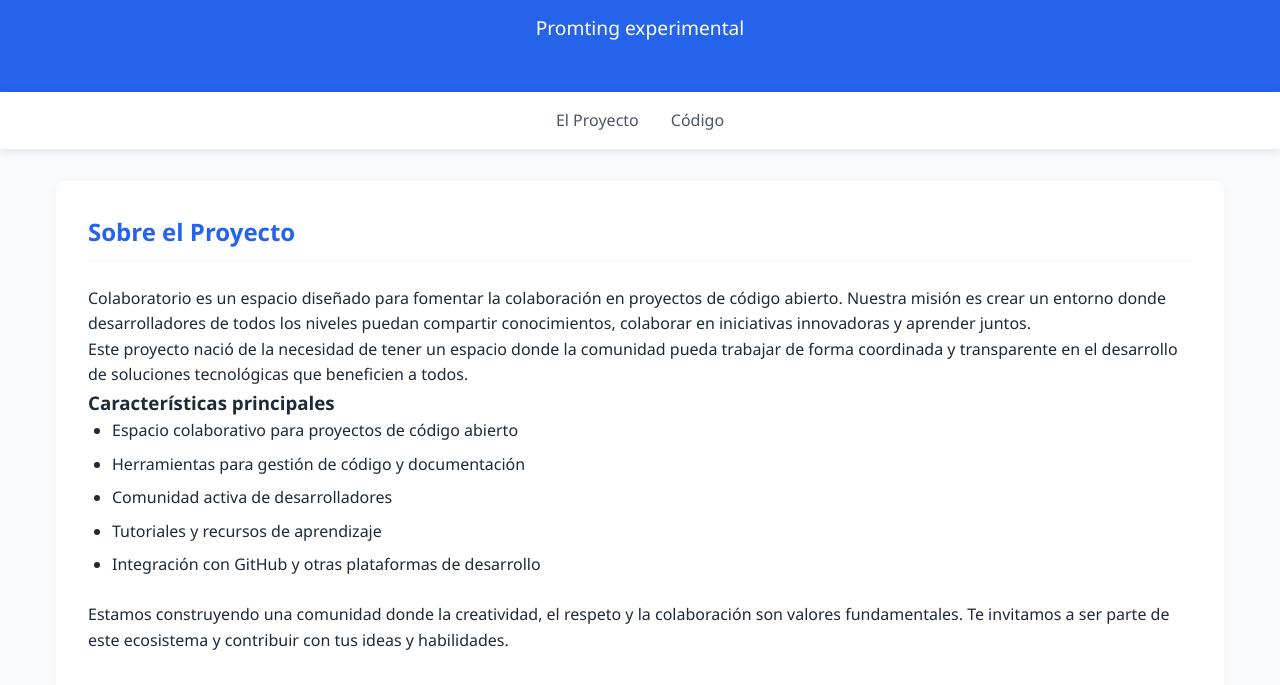
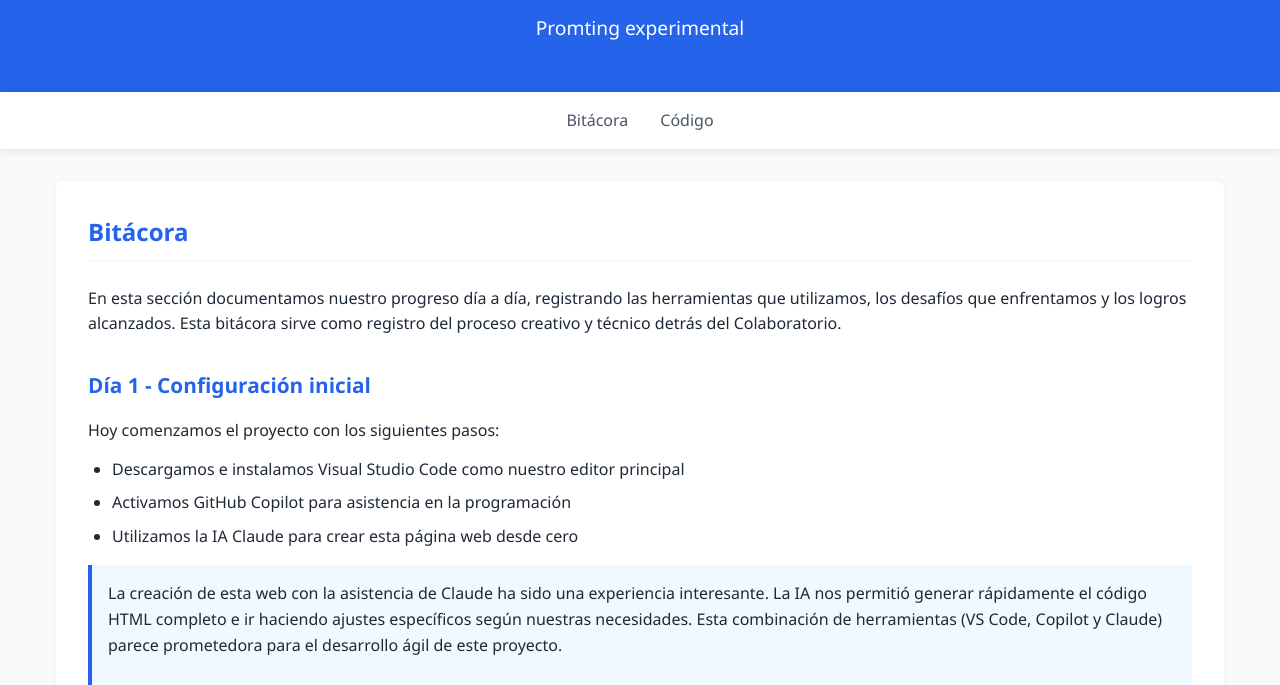
Before and after one commit to RicardoEspinosaRuiz/colaboratorio, a plain HTML site: page index.html in a window 1280 px wide. Shown: the part 115-800 px from the top of the page. Drawn offline with Linux system fonts and the light colour scheme.

Commit message:
Update index.html
version 3 con este prompt: ok, en el menu prinicpal vamos a eleminar "el proyecto" y lo vamos a sustituir por "bitacora" y dentro cada dia iremos añadiendo contenido. De momento en dia 1 ponemos que hemos descargado visual estudio code, que hemos activado el copilot, y que con la iAg Claude hemos creado esta web

```diff
--- a/index.html
+++ b/index.html
@@ -163,6 +163,45 @@
             margin-bottom: 0.5rem;
         }
 
+        .day-entry {
+            margin-bottom: 2rem;
+            padding-bottom: 1.5rem;
+            border-bottom: 1px solid var(--bg-color);
+        }
+
+        .day-entry h3 {
+            color: var(--primary-color);
+            margin-bottom: 1rem;
+            font-size: 1.3rem;
+        }
+
+        .day-entry:last-child {
+            border-bottom: none;
+            margin-bottom: 0;
+            padding-bottom: 0;
+        }
+
+        .day-entry ul {
+            margin-left: 1.5rem;
+            margin-top: 0.8rem;
+        }
+
+        .day-entry li {
+            margin-bottom: 0.5rem;
+        }
+
+        .day-entry p {
+            margin-bottom: 0.8rem;
+        }
+
+        .highlight {
+            background-color: #f0f9ff;
+            border-left: 4px solid var(--primary-color);
+            padding: 1rem;
+            margin: 1rem 0;
+            border-radius: 0 4px 4px 0;
+        }
+
         footer {
             background-color: var(--secondary-color);
             color: white;
@@ -208,29 +247,30 @@
 
     <nav>
         <ul>
-            <li><a href="#proyecto">El Proyecto</a></li>
+            <li><a href="#bitacora">Bitácora</a></li>
             <li><a href="#codigo">Código</a></li>
         </ul>
     </nav>
 
     <main>
-        <section id="proyecto">
-            <h2>Sobre el Proyecto</h2>
+        <section id="bitacora">
+            <h2>Bitácora</h2>
             <div class="description">
-                <p>Colaboratorio es un espacio diseñado para fomentar la colaboración en proyectos de código abierto. Nuestra misión es crear un entorno donde desarrolladores de todos los niveles puedan compartir conocimientos, colaborar en iniciativas innovadoras y aprender juntos.</p>
+                <p>En esta sección documentamos nuestro progreso día a día, registrando las herramientas que utilizamos, los desafíos que enfrentamos y los logros alcanzados. Esta bitácora sirve como registro del proceso creativo y técnico detrás del Colaboratorio.</p>
+            </div>
 
-                <p>Este proyecto nació de la necesidad de tener un espacio donde la comunidad pueda trabajar de forma coordinada y transparente en el desarrollo de soluciones tecnológicas que beneficien a todos.</p>
-
-                <h3>Características principales</h3>
-                <ul class="features-list">
-                    <li>Espacio colaborativo para proyectos de código abierto</li>
-                    <li>Herramientas para gestión de código y documentación</li>
-                    <li>Comunidad activa de desarrolladores</li>
-                    <li>Tutoriales y recursos de aprendizaje</li>
-                    <li>Integración con GitHub y otras plataformas de desarrollo</li>
+            <div class="day-entry">
+                <h3>Día 1 - Configuración inicial</h3>
+                <p>Hoy comenzamos el proyecto con los siguientes pasos:</p>
+                <ul>
+                    <li>Descargamos e instalamos Visual Studio Code como nuestro editor principal</li>
+                    <li>Activamos GitHub Copilot para asistencia en la programación</li>
+                    <li>Utilizamos la IA Claude para crear esta página web desde cero</li>
                 </ul>
-
-                <p>Estamos construyendo una comunidad donde la creatividad, el respeto y la colaboración son valores fundamentales. Te invitamos a ser parte de este ecosistema y contribuir con tus ideas y habilidades.</p>
+                <div class="highlight">
+                    <p>La creación de esta web con la asistencia de Claude ha sido una experiencia interesante. La IA nos permitió generar rápidamente el código HTML completo e ir haciendo ajustes específicos según nuestras necesidades. Esta combinación de herramientas (VS Code, Copilot y Claude) parece prometedora para el desarrollo ágil de este proyecto.</p>
+                </div>
+                <p>A medida que avancemos, seguiremos documentando nuestras experiencias y aprendizajes en esta bitácora.</p>
             </div>
         </section>
 
```
